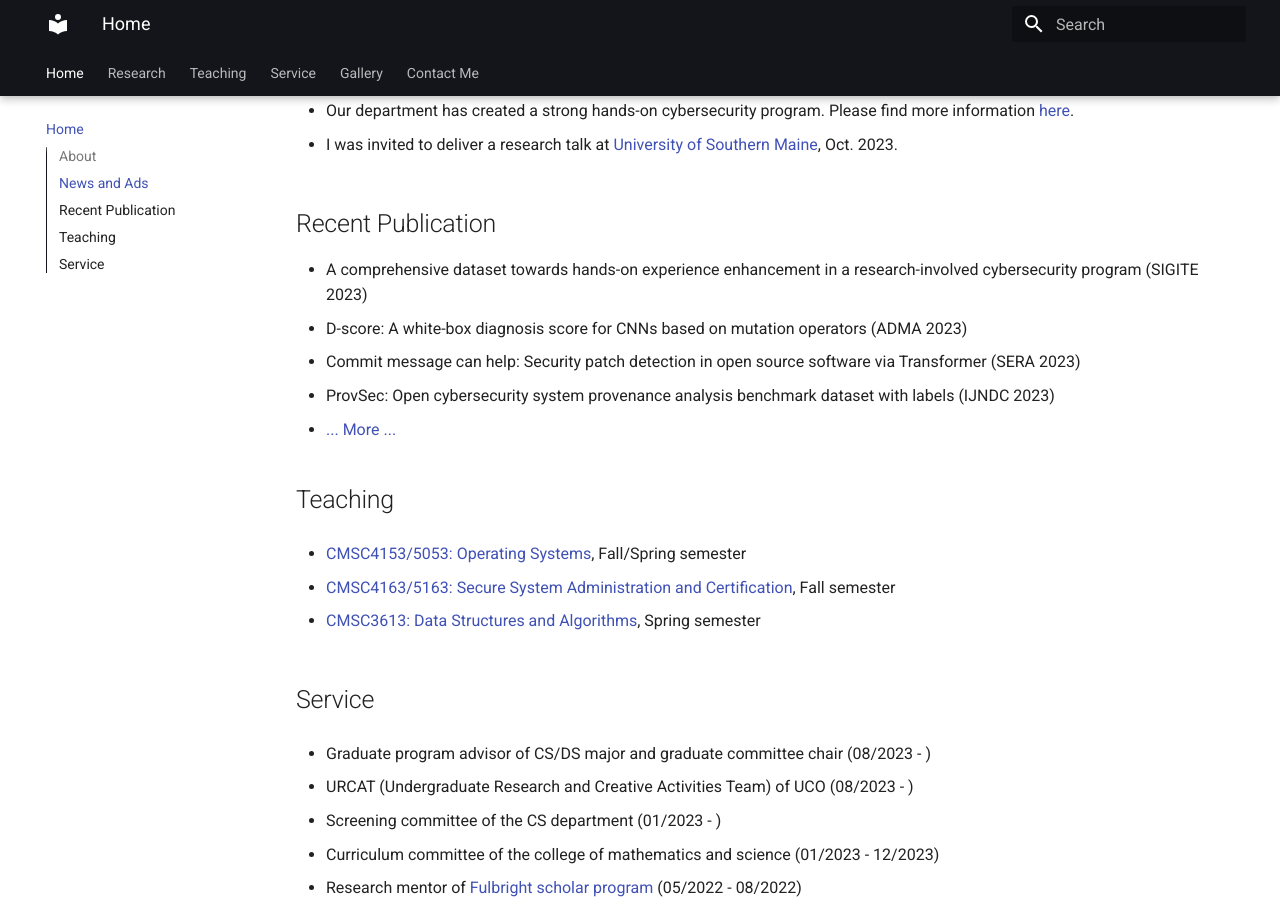
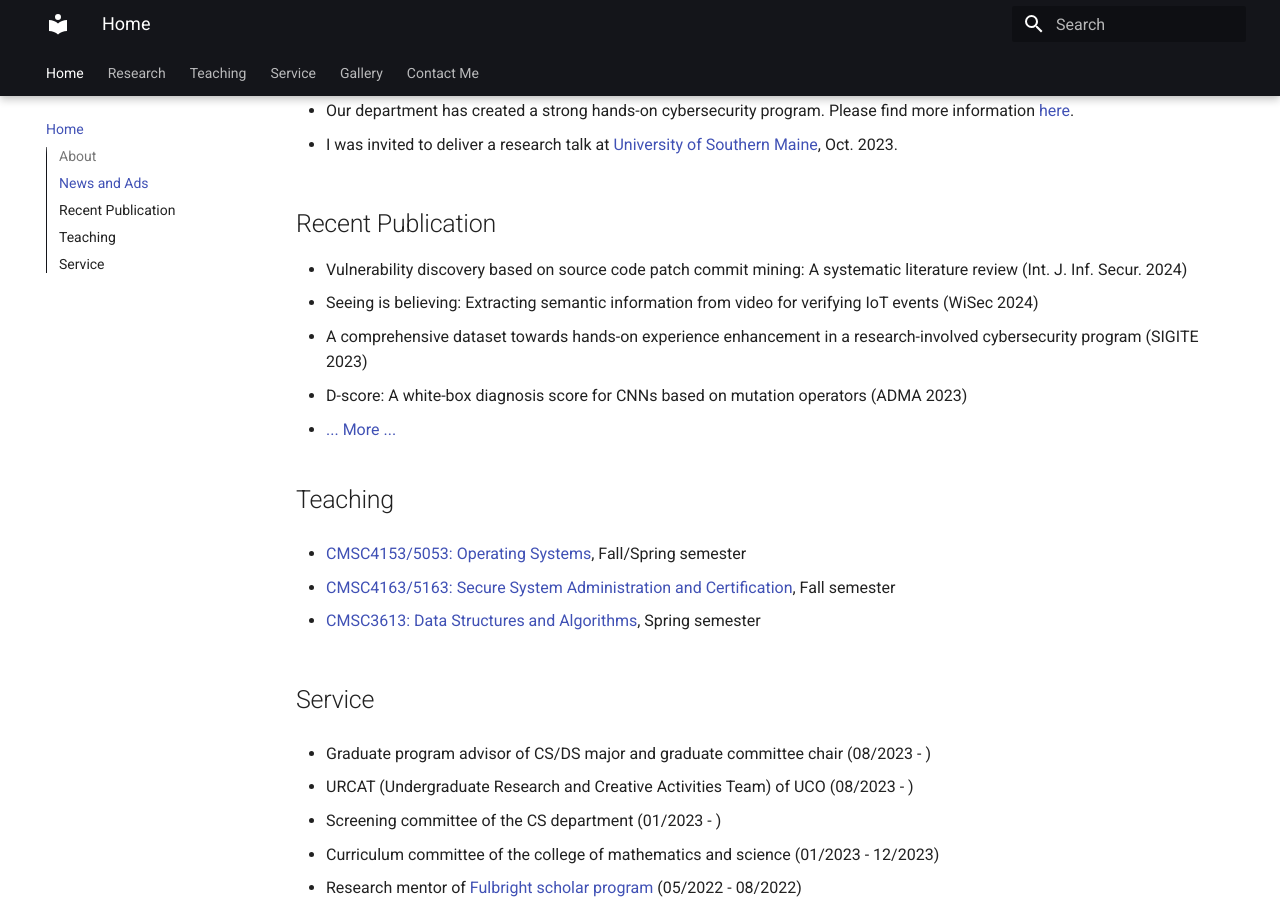
Before and after one commit to fzuo/homepage, an MkDocs documentation site: the page built from docs/index.md, in a window 1280 px wide and 900 px high, scrolled down 803 px. Built offline with MkDocs 1.6.1 and Material for MkDocs 9.7.7, drawn with Linux system fonts in a browser that asks for light colours.

Commit message:
Updating files

```diff
--- a/docs/index.md
+++ b/docs/index.md
@@ -57,11 +57,13 @@ My main research interest is <b>System and Software Security</b>, with a focus o
 
 ## Recent Publication
 
+- Vulnerability discovery based on source code patch commit mining: A systematic literature review (Int. J. Inf. Secur. 2024)
+- Seeing is believing: Extracting semantic information from video for verifying IoT events (WiSec 2024)
 - A comprehensive dataset towards hands-on experience enhancement in a research-involved cybersecurity program (SIGITE 2023)
 - D-score: A white-box diagnosis score for CNNs based on mutation operators (ADMA 2023)
-- Commit message can help: Security patch detection in open source software via Transformer (SERA 2023)
-- ProvSec: Open cybersecurity system provenance analysis benchmark dataset with labels (IJNDC 2023)
 - <a href="/research/">... More ...</a>
+<!--  Commit message can help: Security patch detection in open source software via Transformer (SERA 2023)
+- ProvSec: Open cybersecurity system provenance analysis benchmark dataset with labels (IJNDC 2023) -->
 
 ## Teaching
 
```
